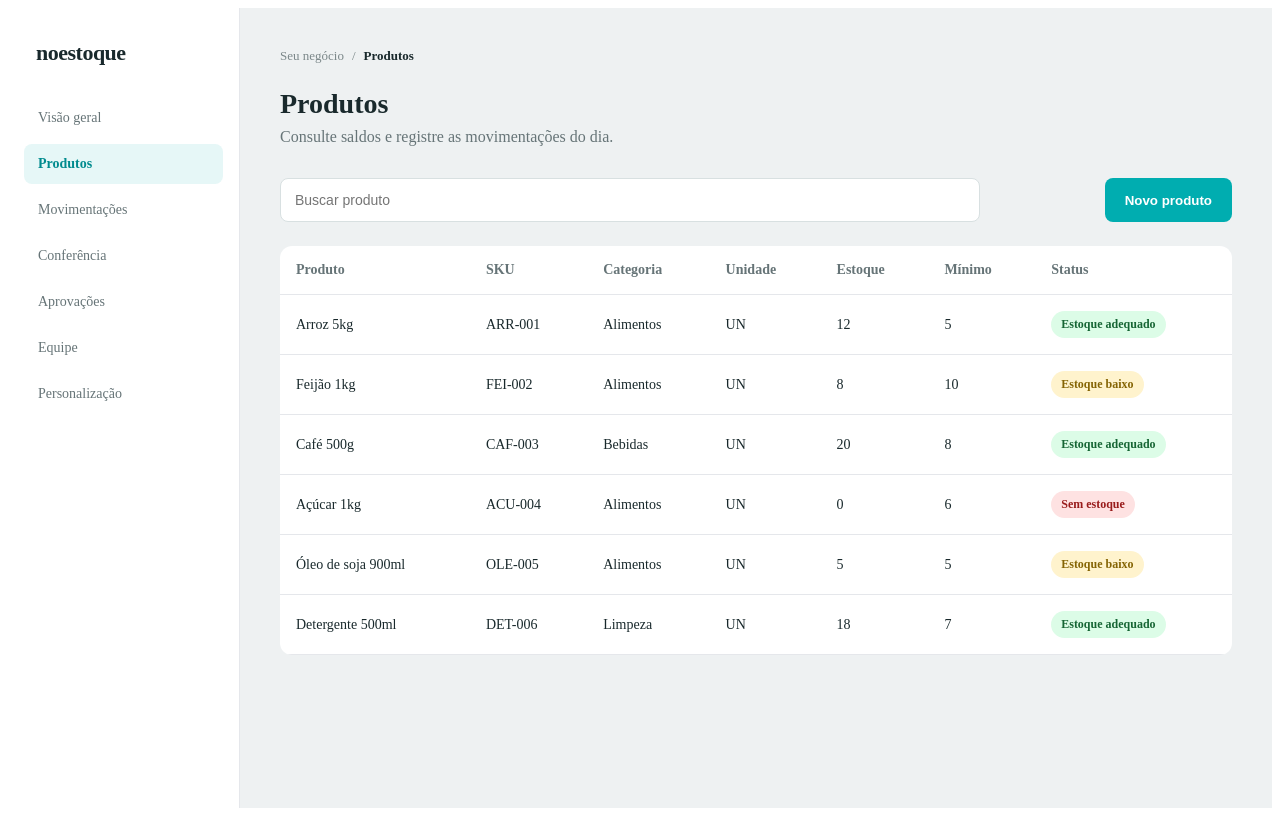
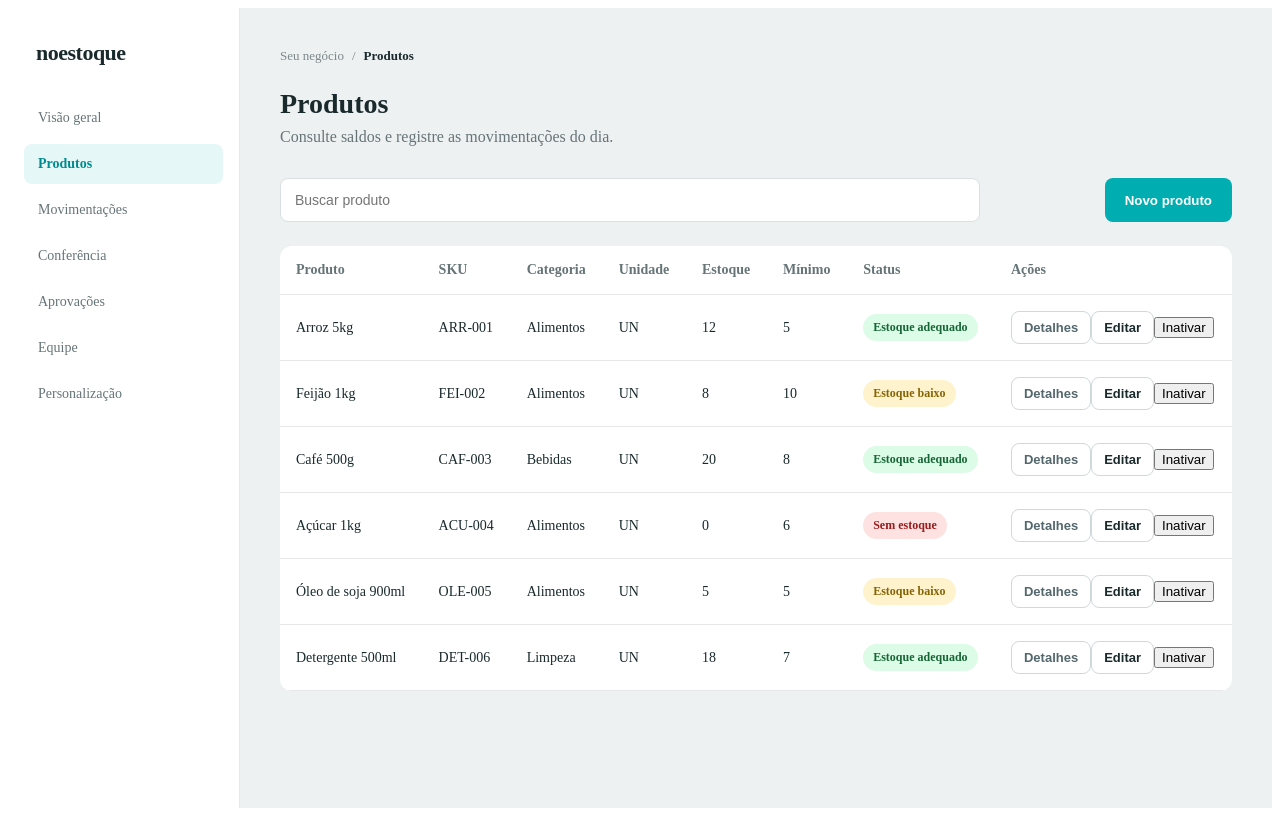
Before and after one commit to TechVibe026/NoEstoque, an Angular app in the folder frontend/: page /produtos in a window 1280 px wide. Built offline with nearby package versions, Linux system fonts and the light colour scheme.

Commit message:
feat: improve product catalog interactions

```diff
--- a/frontend/src/app/pages/produtos/produtos.html
+++ b/frontend/src/app/pages/produtos/produtos.html
@@ -46,12 +46,82 @@
         </button>
       </div>
 
+            @if (mensagemPagina) {
+        <div class="mensagem-pagina">
+          {{ mensagemPagina }}
+        </div>
+      }
+
+      @if (produtoSelecionado) {
+        <section class="produto-detalhes">
+          <div class="produto-detalhes-header">
+            <div>
+              <h2>{{ produtoSelecionado.nome }}</h2>
+              <p>Detalhes do produto cadastrado</p>
+            </div>
+
+            <button
+              type="button"
+              class="botao-fechar"
+              (click)="produtoSelecionado = null"
+            >
+              Fechar
+            </button>
+          </div>
+
+          <div class="produto-detalhes-grid">
+            <div>
+              <span>SKU</span>
+              <strong>{{ produtoSelecionado.sku }}</strong>
+            </div>
+
+            <div>
+              <span>Categoria</span>
+              <strong>{{ produtoSelecionado.categoria || 'Não informada' }}</strong>
+            </div>
+
+            <div>
+              <span>Unidade</span>
+              <strong>{{ produtoSelecionado.unidade }}</strong>
+            </div>
+
+            <div>
+              <span>Estoque atual</span>
+              <strong>{{ produtoSelecionado.estoque }}</strong>
+            </div>
+
+            <div>
+              <span>Estoque mínimo</span>
+              <strong>{{ produtoSelecionado.estoqueMinimo }}</strong>
+            </div>
+
+            <div>
+              <span>Status</span>
+              <strong>{{ produtoSelecionado.ativo ? 'Ativo' : 'Inativo' }}</strong>
+            </div>
+          </div>
+        </section>
+      }
+
       @if (mostrarFormulario) {
         <section class="produto-formulario">
           <div class="produto-formulario-header">
             <div>
-              <h2>Novo produto</h2>
-              <p>Cadastre as informações básicas do produto.</p>
+              <h2>
+                @if (produtoEmEdicao) {
+                  Editar produto
+                } @else {
+                  Novo produto
+                }
+              </h2>
+
+              <p>
+                @if (produtoEmEdicao) {
+                  Atualize as informações do produto selecionado.
+                } @else {
+                  Cadastre as informações básicas do produto.
+                }
+              </p>
             </div>
 
             <button
@@ -140,7 +210,7 @@
         </section>
       }
 
-      <table>
+     <table>
         <thead>
           <tr>
             <th>Produto</th>
@@ -150,6 +220,7 @@
             <th>Estoque</th>
             <th>Mínimo</th>
             <th>Status</th>
+            <th>Ações</th>
           </tr>
         </thead>
 
@@ -164,7 +235,11 @@
               <td>{{ produto.estoqueMinimo }}</td>
 
               <td>
-                @if (produto.estoque === 0) {
+                @if (!produto.ativo) {
+                  <span class="status status-inativo">
+                    Inativo
+                  </span>
+                } @else if (produto.estoque === 0) {
                   <span class="status status-zerado">
                     Sem estoque
                   </span>
@@ -176,6 +251,34 @@
                   <span class="status status-adequado">
                     Estoque adequado
                   </span>
+                }
+              </td>
+
+              <td class="acoes-produto">
+                <button
+                  type="button"
+                  class="botao-detalhes"
+                  (click)="verDetalhes(produto)"
+                >
+                  Detalhes
+                </button>
+
+                <button
+                  type="button"
+                  class="botao-editar"
+                  (click)="editarProduto(produto)"
+                >
+                  Editar
+                </button>
+
+                @if (produto.ativo) {
+                  <button
+                    type="button"
+                    class="botao-inativar"
+                    (click)="inativarProduto(produto)"
+                  >
+                    Inativar
+                  </button>
                 }
               </td>
             </tr>
--- a/frontend/src/app/pages/produtos/produtos.scss
+++ b/frontend/src/app/pages/produtos/produtos.scss
@@ -276,3 +276,110 @@
   font-size: 14px;
   font-weight: 600;
 }
+
+.botao-editar {
+  padding: 8px 12px;
+  border: 1px solid #cfd8da;
+  border-radius: 8px;
+  background-color: #ffffff;
+  color: #19292c;
+  cursor: pointer;
+  font-size: 13px;
+  font-weight: 600;
+}
+
+.botao-editar:hover {
+  border-color: #007c80;
+  color: #007c80;
+  background-color: #f2fafa;
+}
+
+.status-inativo {
+  background-color: #e5e7eb;
+  color: #4b5563;
+}
+
+.mensagem-pagina {
+  margin-bottom: 16px;
+  padding: 12px 14px;
+  border: 1px solid #fde68a;
+  border-radius: 8px;
+  background-color: #fffbeb;
+  color: #92400e;
+  font-size: 14px;
+  font-weight: 600;
+}
+
+.botao-detalhes {
+  padding: 8px 12px;
+  border: 1px solid #cfd8da;
+  border-radius: 8px;
+  background-color: #ffffff;
+  color: #53676c;
+  cursor: pointer;
+  font-size: 13px;
+  font-weight: 600;
+}
+
+.botao-detalhes:hover {
+  border-color: #007c80;
+  color: #007c80;
+  background-color: #f2fafa;
+}
+
+.produto-detalhes {
+  margin: 24px 0;
+  padding: 24px;
+  background-color: #ffffff;
+  border: 1px solid #e5e7eb;
+  border-radius: 12px;
+}
+
+.produto-detalhes-header {
+  display: flex;
+  align-items: flex-start;
+  justify-content: space-between;
+  gap: 16px;
+  margin-bottom: 24px;
+
+  h2 {
+    margin: 0 0 6px;
+    color: #19292c;
+    font-size: 20px;
+  }
+
+  p {
+    margin: 0;
+    color: #647477;
+    font-size: 14px;
+  }
+}
+
+.produto-detalhes-grid {
+  display: grid;
+  grid-template-columns: repeat(3, minmax(0, 1fr));
+  gap: 20px;
+
+  > div {
+    display: flex;
+    flex-direction: column;
+    gap: 6px;
+    min-width: 0;
+  }
+
+  span {
+    color: #647477;
+    font-size: 13px;
+  }
+
+  strong {
+    color: #19292c;
+    overflow-wrap: anywhere;
+  }
+}
+
+@media (max-width: 768px) {
+  .produto-detalhes-grid {
+    grid-template-columns: repeat(2, minmax(0, 1fr));
+  }
+}
--- a/frontend/src/app/pages/produtos/produtos.ts
+++ b/frontend/src/app/pages/produtos/produtos.ts
@@ -7,6 +7,7 @@ interface Produto {
   estoqueMinimo: number;
   categoria: string;
   unidade: string;
+  ativo: boolean;
 }
 
 @Component({
@@ -19,6 +20,9 @@ export class Produtos {
   termoBusca = '';
   mostrarFormulario = false;
   erroFormulario = '';
+  produtoEmEdicao: Produto | null = null;
+  mensagemPagina = '';
+  produtoSelecionado: Produto | null = null;
 
   novoProduto = {
     nome: '',
@@ -36,6 +40,7 @@ export class Produtos {
     unidade: 'UN',
     estoque: 12,
     estoqueMinimo: 5,
+    ativo: true,
   },
   {
     nome: 'Feijão 1kg',
@@ -44,6 +49,7 @@ export class Produtos {
     unidade: 'UN',
     estoque: 8,
     estoqueMinimo: 10,
+    ativo: true,
   },
   {
     nome: 'Café 500g',
@@ -52,6 +58,7 @@ export class Produtos {
     unidade: 'UN',
     estoque: 20,
     estoqueMinimo: 8,
+    ativo: true,
   },
   {
     nome: 'Açúcar 1kg',
@@ -60,6 +67,7 @@ export class Produtos {
     unidade: 'UN',
     estoque: 0,
     estoqueMinimo: 6,
+    ativo: true,
   },
   {
     nome: 'Óleo de soja 900ml',
@@ -68,6 +76,7 @@ export class Produtos {
     unidade: 'UN',
     estoque: 5,
     estoqueMinimo: 5,
+    ativo: true,
   },
   {
     nome: 'Detergente 500ml',
@@ -76,6 +85,7 @@ export class Produtos {
     unidade: 'UN',
     estoque: 18,
     estoqueMinimo: 7,
+    ativo: true,
   },
 ];
 
@@ -99,6 +109,17 @@ export class Produtos {
 
   fecharFormulario(): void {
   this.mostrarFormulario = false;
+  this.produtoEmEdicao = null;
+
+  this.novoProduto = {
+    nome: '',
+    sku: '',
+    categoria: '',
+    unidade: '',
+    estoqueMinimo: 0,
+  };
+
+  this.erroFormulario = '';
 }
 
   formatarNome(nome: string): string {
@@ -109,6 +130,37 @@ export class Produtos {
   }
 
   return texto.charAt(0).toUpperCase() + texto.slice(1);
+}
+
+editarProduto(produto: Produto): void {
+  this.produtoEmEdicao = produto;
+
+  this.novoProduto = {
+    nome: produto.nome,
+    sku: produto.sku,
+    categoria: produto.categoria,
+    unidade: produto.unidade,
+    estoqueMinimo: produto.estoqueMinimo,
+  };
+
+  this.erroFormulario = '';
+  this.mostrarFormulario = true;
+}
+
+verDetalhes(produto: Produto): void {
+  this.produtoSelecionado = produto;
+}
+
+inativarProduto(produto: Produto): void {
+  this.mensagemPagina = '';
+
+  if (produto.estoque > 0) {
+    this.mensagemPagina =
+      'O produto precisa estar com estoque zerado para ser inativado.';
+    return;
+  }
+
+  produto.ativo = false;
 }
 
   salvarProduto(): void {
@@ -125,6 +177,7 @@ export class Produtos {
 
     const skuJaExiste = this.produtos.some(
       (produto) =>
+        produto !== this.produtoEmEdicao &&
         produto.sku.toLowerCase() ===
           this.novoProduto.sku.trim().toLowerCase()
     );
@@ -139,6 +192,20 @@ export class Produtos {
       return;
     }
 
+
+    if (this.produtoEmEdicao) {
+  this.produtoEmEdicao.nome = this.formatarNome(this.novoProduto.nome);
+  this.produtoEmEdicao.sku = this.novoProduto.sku.trim().toUpperCase();
+  this.produtoEmEdicao.categoria = this.novoProduto.categoria.trim();
+  this.produtoEmEdicao.unidade = this.novoProduto.unidade;
+  this.produtoEmEdicao.estoqueMinimo = this.novoProduto.estoqueMinimo;
+
+  this.fecharFormulario();
+
+  return;
+}
+
+
     this.produtos.push({
       nome: this.formatarNome(this.novoProduto.nome),
       sku: this.novoProduto.sku.trim().toUpperCase(),
@@ -146,6 +213,7 @@ export class Produtos {
       unidade: this.novoProduto.unidade,
       estoque: 0,
       estoqueMinimo: this.novoProduto.estoqueMinimo,
+      ativo: true,
     });
 
     this.novoProduto = {
@@ -157,6 +225,7 @@ export class Produtos {
     };
 
     this.erroFormulario = '';
+
     this.fecharFormulario();
   }
 }
```
Also changed, not shown: frontend/src/app/app.routes.ts (+9 -0 lines). Lines whose indentation alone changed are shown as unchanged.
